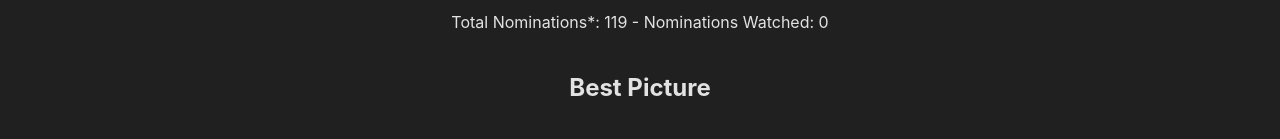
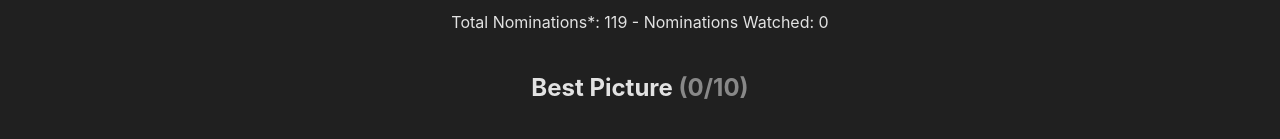
Before and after one commit to preraku/oscar-checklist, a React (Vite) app: page / in a window 1280 px wide. Shown: the part 212-351 px from the top of the page. Built offline with nearby package versions, Linux system fonts and the light colour scheme.

Commit message:
Add completion stats per category

```diff
--- a/src/App.css
+++ b/src/App.css
@@ -132,3 +132,7 @@
 .header-buttons {
     margin-inline: 0.5em;
 }
+
+.category-stats {
+    color: #888;
+}
--- a/src/App.jsx
+++ b/src/App.jsx
@@ -38,9 +38,18 @@ const Category = ({
     watchedMovies,
     toggleWatchedMovie,
 }) => {
+    const totalMoviesInCategory = nominees.length
+    const watchedMoviesInCategory = nominees.filter(movie =>
+        watchedMovies.has(movie),
+    ).length
     return (
         <div className="category" id={id}>
-            <h2>{name}</h2>
+            <h2>
+                {name}{" "}
+                <span className="category-stats">
+                    ({watchedMoviesInCategory}/{totalMoviesInCategory})
+                </span>
+            </h2>
             <div className="movies-row">
                 {nominees.map(nominee => {
                     return (
```
